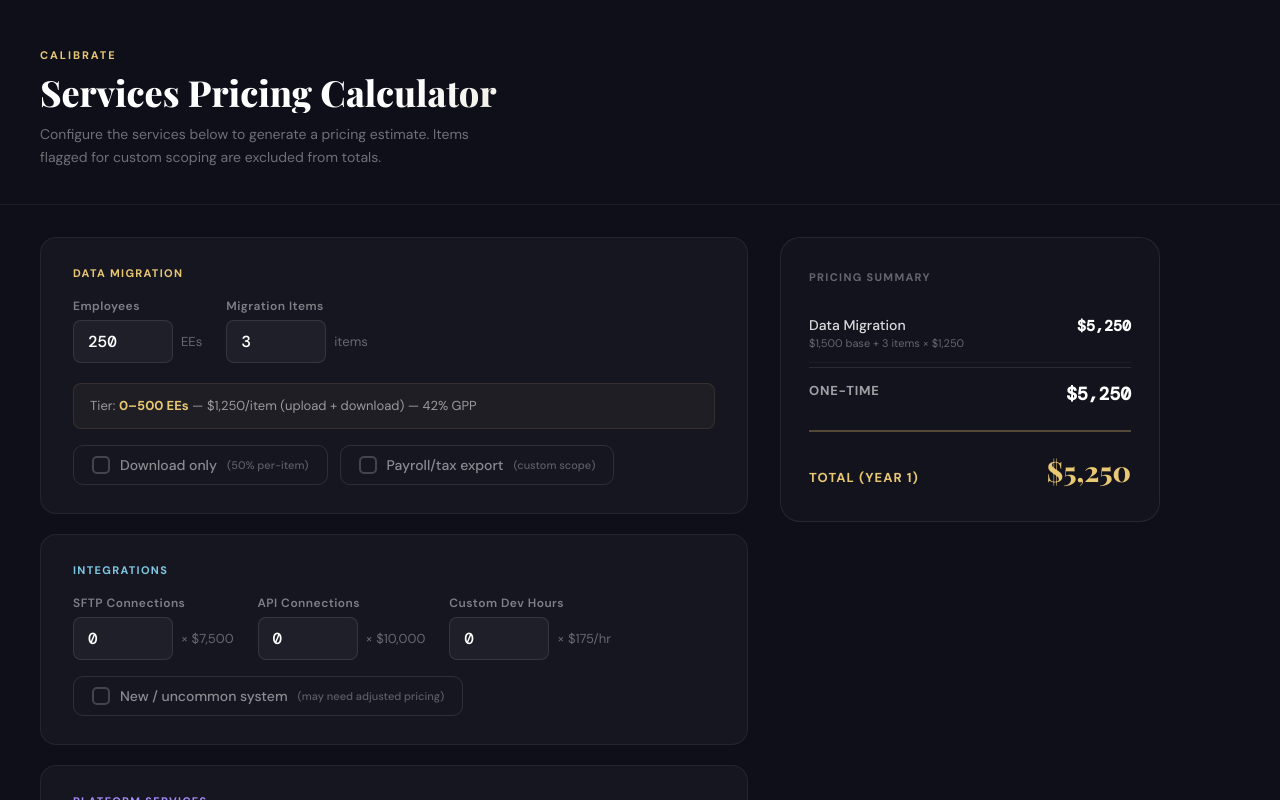
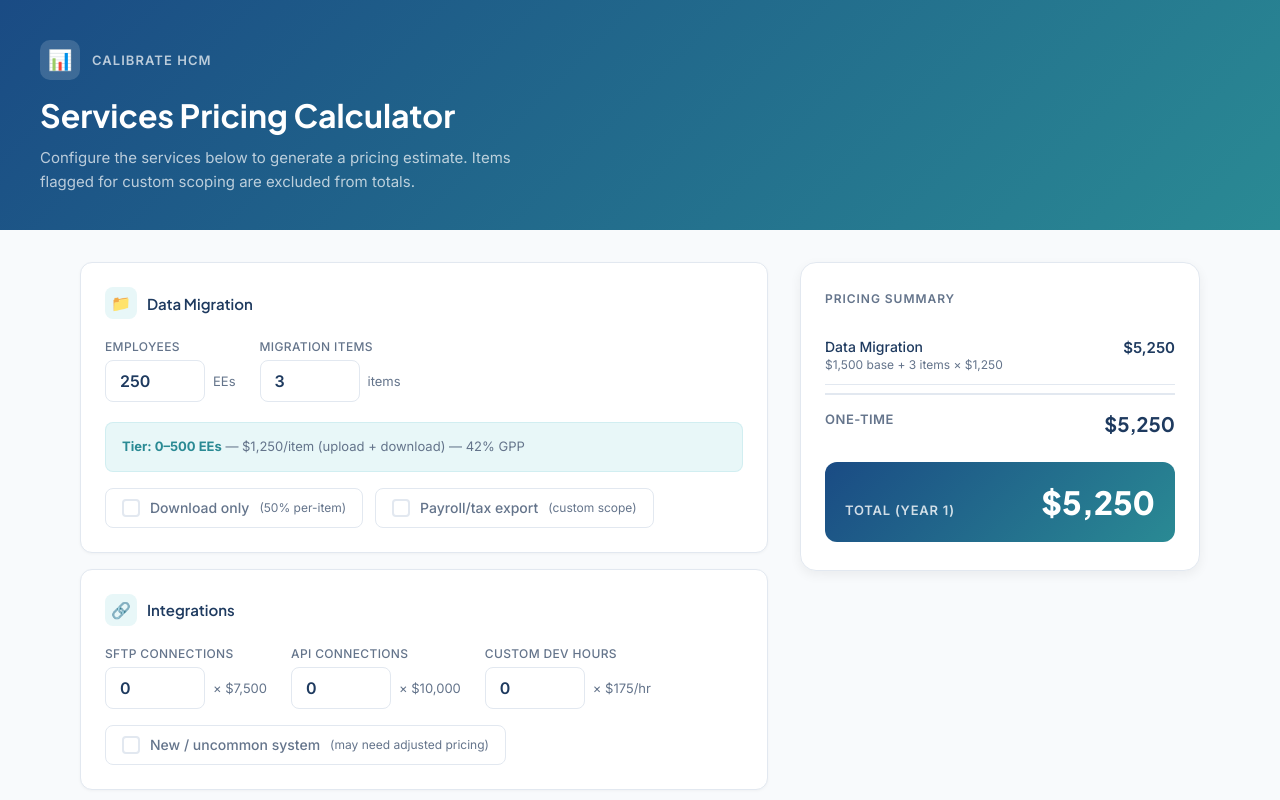
Before and after one commit to myaibotlex-ship-it/calibrate-data-services, a React (Vite) app: page / in a window 1280 px wide. Shown: the top 800 px of the page. Built offline with nearby package versions, Linux system fonts and the light colour scheme.

Commit message:
Update design to match Calibrate HCM branding - light theme with teal/blue

```diff
--- a/src/App.jsx
+++ b/src/App.jsx
@@ -9,6 +9,22 @@ const TIERS = [
 ];
 
 const BASE_FEE = 1500;
+
+// Calibrate Brand Colors
+const colors = {
+  teal: "#3BB4C1",
+  tealLight: "#E8F7F8",
+  tealDark: "#2A8A94",
+  deepBlue: "#1A4B84",
+  deepBlueDark: "#133A68",
+  text: "#1E3A5F",
+  textMuted: "#64748B",
+  border: "#E2E8F0",
+  background: "#FFFFFF",
+  backgroundAlt: "#F8FAFC",
+  warning: "#F59E0B",
+  warningLight: "#FEF3C7",
+};
 
 const fmt = (n) =>
   n.toLocaleString("en-US", {
@@ -25,7 +41,7 @@ function getTier(ee) {
 }
 
 // ─── Animated counter ───
-function AnimNum({ value, prefix = "" }) {
+function AnimNum({ value }) {
   const [display, setDisplay] = useState(value);
   const ref = useRef(null);
 
@@ -45,38 +61,56 @@ function AnimNum({ value, prefix = "" }) {
     return () => cancelAnimationFrame(ref.current);
   }, [value]);
 
-  return (
-    <span>
-      {prefix}
-      {fmtNum(display)}
-    </span>
-  );
+  return <span>{fmtNum(display)}</span>;
 }
 
 // ─── Section wrapper ───
-function Section({ title, children, accent = "#E8C872" }) {
+function Section({ title, children, icon }) {
   return (
     <div
       style={{
-        background: "rgba(255,255,255,0.03)",
-        border: "1px solid rgba(255,255,255,0.06)",
-        borderRadius: 16,
-        padding: "28px 32px",
-        marginBottom: 20,
+        background: colors.background,
+        border: `1px solid ${colors.border}`,
+        borderRadius: 12,
+        padding: "24px",
+        marginBottom: 16,
+        boxShadow: "0 1px 3px rgba(0,0,0,0.04)",
       }}
     >
       <div
         style={{
-          fontSize: 11,
-          fontWeight: 700,
-          letterSpacing: "0.12em",
-          textTransform: "uppercase",
-          color: accent,
-          marginBottom: 18,
-          fontFamily: "'DM Sans', sans-serif",
+          display: "flex",
+          alignItems: "center",
+          gap: 10,
+          marginBottom: 20,
+        }}
+      >
+        {icon && (
+          <span
+            style={{
+              width: 32,
+              height: 32,
+              borderRadius: 8,
+              background: colors.tealLight,
+              display: "flex",
+              alignItems: "center",
+              justifyContent: "center",
+              fontSize: 16,
+            }}
+          >
+            {icon}
+          </span>
+        )}
+        <span
+          style={{
+            fontSize: 15,
+            fontWeight: 600,
+            color: colors.text,
+            fontFamily: "'Plus Jakarta Sans', 'Inter', sans-serif",
           }}
         >
           {title}
+        </span>
       </div>
       {children}
     </div>
@@ -92,42 +126,42 @@ function Toggle({ label, value, onChange, sub }) {
         display: "inline-flex",
         alignItems: "center",
         gap: 10,
-        padding: "10px 18px",
-        borderRadius: 10,
-        border: value
-          ? "1.5px solid #E8C872"
-          : "1.5px solid rgba(255,255,255,0.1)",
-        background: value ? "rgba(232,200,114,0.08)" : "transparent",
-        color: value ? "#E8C872" : "rgba(255,255,255,0.5)",
+        padding: "10px 16px",
+        borderRadius: 8,
+        border: value ? `2px solid ${colors.teal}` : `1px solid ${colors.border}`,
+        background: value ? colors.tealLight : colors.background,
+        color: value ? colors.tealDark : colors.textMuted,
         cursor: "pointer",
         fontSize: 14,
-        fontFamily: "'DM Sans', sans-serif",
+        fontFamily: "'Inter', sans-serif",
         fontWeight: 500,
-        transition: "all 0.2s",
+        transition: "all 0.15s ease",
       }}
     >
       <span
         style={{
           width: 18,
           height: 18,
-          borderRadius: 5,
-          border: value
-            ? "2px solid #E8C872"
-            : "2px solid rgba(255,255,255,0.2)",
-          background: value ? "#E8C872" : "transparent",
+          borderRadius: 4,
+          border: value ? `2px solid ${colors.teal}` : `2px solid ${colors.border}`,
+          background: value ? colors.teal : "transparent",
           display: "flex",
           alignItems: "center",
           justifyContent: "center",
           fontSize: 11,
-          color: "#1A1A2E",
-          fontWeight: 800,
-          transition: "all 0.2s",
+          color: "#fff",
+          fontWeight: 700,
+          transition: "all 0.15s ease",
         }}
       >
         {value ? "✓" : ""}
       </span>
-      <span>{label}</span>
-      {sub && <span style={{ fontSize: 11, opacity: 0.6 }}>{sub}</span>}
+      <span style={{ color: value ? colors.text : colors.textMuted }}>{label}</span>
+      {sub && (
+        <span style={{ fontSize: 12, color: colors.textMuted, fontWeight: 400 }}>
+          {sub}
+        </span>
+      )}
     </button>
   );
 }
@@ -139,10 +173,11 @@ function NumInput({ label, value, onChange, min = 0, max = 99999, suffix = "" })
       <label
         style={{
           fontSize: 12,
-          fontWeight: 600,
-          color: "rgba(255,255,255,0.45)",
-          fontFamily: "'DM Sans', sans-serif",
-          letterSpacing: "0.04em",
+          fontWeight: 500,
+          color: colors.textMuted,
+          fontFamily: "'Inter', sans-serif",
+          textTransform: "uppercase",
+          letterSpacing: "0.03em",
         }}
       >
         {label}
@@ -160,21 +195,20 @@ function NumInput({ label, value, onChange, min = 0, max = 99999, suffix = "" })
             width: 100,
             padding: "10px 14px",
             borderRadius: 8,
-            border: "1.5px solid rgba(255,255,255,0.1)",
-            background: "rgba(255,255,255,0.04)",
-            color: "#fff",
+            border: `1px solid ${colors.border}`,
+            background: colors.background,
+            color: colors.text,
             fontSize: 16,
-            fontFamily: "'DM Mono', monospace",
-            fontWeight: 500,
+            fontFamily: "'Inter', sans-serif",
+            fontWeight: 600,
             outline: "none",
+            transition: "border-color 0.15s ease",
           }}
-          onFocus={(e) => (e.target.style.borderColor = "#E8C872")}
-          onBlur={(e) => (e.target.style.borderColor = "rgba(255,255,255,0.1)")}
+          onFocus={(e) => (e.target.style.borderColor = colors.teal)}
+          onBlur={(e) => (e.target.style.borderColor = colors.border)}
         />
         {suffix && (
-          <span style={{ fontSize: 13, color: "rgba(255,255,255,0.35)" }}>
-            {suffix}
-          </span>
+          <span style={{ fontSize: 13, color: colors.textMuted }}>{suffix}</span>
         )}
       </div>
     </div>
@@ -190,19 +224,15 @@ function LineItem({ label, amount, note, sub }) {
         justifyContent: "space-between",
         alignItems: "flex-start",
         padding: "12px 0",
-        borderBottom: "1px solid rgba(255,255,255,0.04)",
+        borderBottom: `1px solid ${colors.border}`,
       }}
     >
       <div>
-        <div
-          style={{ fontSize: 14, color: "rgba(255,255,255,0.85)", fontWeight: 500 }}
-        >
+        <div style={{ fontSize: 14, color: colors.text, fontWeight: 500 }}>
           {label}
         </div>
         {sub && (
-          <div
-            style={{ fontSize: 11, color: "rgba(255,255,255,0.35)", marginTop: 2 }}
-          >
+          <div style={{ fontSize: 12, color: colors.textMuted, marginTop: 2 }}>
             {sub}
           </div>
         )}
@@ -211,15 +241,17 @@ function LineItem({ label, amount, note, sub }) {
         <div
           style={{
             fontSize: 15,
-            fontFamily: "'DM Mono', monospace",
+            fontFamily: "'Inter', sans-serif",
             fontWeight: 600,
-            color: "#fff",
+            color: colors.text,
           }}
         >
           {amount}
         </div>
         {note && (
-          <div style={{ fontSize: 11, color: "#E8C872", marginTop: 2 }}>{note}</div>
+          <div style={{ fontSize: 11, color: colors.teal, marginTop: 2 }}>
+            {note}
+          </div>
         )}
       </div>
     </div>
@@ -232,22 +264,23 @@ function CustomFlag({ text }) {
     <div
       style={{
         display: "flex",
-        alignItems: "center",
-        gap: 8,
-        padding: "10px 16px",
+        alignItems: "flex-start",
+        gap: 10,
+        padding: "12px 14px",
         borderRadius: 8,
-        background: "rgba(255,152,0,0.08)",
-        border: "1px solid rgba(255,152,0,0.2)",
+        background: colors.warningLight,
+        border: `1px solid ${colors.warning}33`,
         marginTop: 8,
       }}
     >
-      <span style={{ fontSize: 16 }}>⚠</span>
+      <span style={{ fontSize: 14, marginTop: 1 }}>⚠️</span>
       <span
         style={{
-          fontSize: 12,
-          color: "#FFB74D",
+          fontSize: 13,
+          color: "#92400E",
           fontWeight: 500,
-          fontFamily: "'DM Sans', sans-serif",
+          fontFamily: "'Inter', sans-serif",
+          lineHeight: 1.4,
         }}
       >
         {text}
@@ -342,57 +375,82 @@ export default function App() {
     <div
       style={{
         minHeight: "100vh",
-        background: "#0F0F1A",
-        color: "#fff",
-        fontFamily: "'DM Sans', sans-serif",
-        padding: "0 0 60px",
+        background: colors.backgroundAlt,
+        color: colors.text,
+        fontFamily: "'Inter', system-ui, sans-serif",
       }}
     >
       <link
-        href="https://fonts.googleapis.com/css2?family=DM+Sans:wght@400;500;600;700&family=DM+Mono:wght@400;500&family=Playfair+Display:wght@700;800&display=swap"
+        href="https://fonts.googleapis.com/css2?family=Inter:wght@400;500;600;700&family=Plus+Jakarta+Sans:wght@500;600;700;800&display=swap"
         rel="stylesheet"
       />
 
       {/* ─── Header ─── */}
       <div
         style={{
-          padding: "48px 40px 36px",
-          borderBottom: "1px solid rgba(255,255,255,0.06)",
+          background: `linear-gradient(135deg, ${colors.deepBlue} 0%, ${colors.tealDark} 100%)`,
+          padding: "40px 40px 36px",
           marginBottom: 32,
         }}
       >
         <div
           style={{
-            fontSize: 11,
-            fontWeight: 700,
-            letterSpacing: "0.18em",
-            textTransform: "uppercase",
-            color: "#E8C872",
-            marginBottom: 10,
+            maxWidth: 1200,
+            margin: "0 auto",
           }}
         >
-          Calibrate
+          <div
+            style={{
+              display: "flex",
+              alignItems: "center",
+              gap: 12,
+              marginBottom: 16,
+            }}
+          >
+            <div
+              style={{
+                width: 40,
+                height: 40,
+                borderRadius: 10,
+                background: "rgba(255,255,255,0.15)",
+                display: "flex",
+                alignItems: "center",
+                justifyContent: "center",
+                fontSize: 20,
+              }}
+            >
+              📊
+            </div>
+            <span
+              style={{
+                fontSize: 13,
+                fontWeight: 600,
+                letterSpacing: "0.08em",
+                textTransform: "uppercase",
+                color: "rgba(255,255,255,0.7)",
+              }}
+            >
+              Calibrate HCM
+            </span>
           </div>
           <h1
             style={{
-            fontSize: 36,
-            fontFamily: "'Playfair Display', serif",
-            fontWeight: 800,
+              fontSize: 32,
+              fontFamily: "'Plus Jakarta Sans', sans-serif",
+              fontWeight: 700,
               margin: 0,
-            lineHeight: 1.15,
-            background: "linear-gradient(135deg, #fff 30%, rgba(232,200,114,0.7))",
-            WebkitBackgroundClip: "text",
-            WebkitTextFillColor: "transparent",
+              lineHeight: 1.2,
+              color: "#fff",
             }}
           >
             Services Pricing Calculator
           </h1>
           <p
             style={{
-            fontSize: 14,
-            color: "rgba(255,255,255,0.4)",
-            marginTop: 10,
-            maxWidth: 480,
+              fontSize: 15,
+              color: "rgba(255,255,255,0.7)",
+              marginTop: 12,
+              maxWidth: 520,
               lineHeight: 1.6,
             }}
           >
@@ -400,21 +458,23 @@ export default function App() {
             flagged for custom scoping are excluded from totals.
           </p>
         </div>
+      </div>
 
       <div
         style={{
           display: "grid",
-          gridTemplateColumns: "1fr 380px",
+          gridTemplateColumns: "1fr 400px",
           gap: 32,
-          padding: "0 40px",
+          padding: "0 40px 60px",
           maxWidth: 1200,
+          margin: "0 auto",
           alignItems: "start",
         }}
       >
         {/* ─── LEFT: Inputs ─── */}
         <div>
           {/* DATA MIGRATION */}
-          <Section title="Data Migration">
+          <Section title="Data Migration" icon="📁">
             <div
               style={{ display: "flex", gap: 24, flexWrap: "wrap", marginBottom: 20 }}
             >
@@ -434,18 +494,18 @@ export default function App() {
             </div>
             <div
               style={{
-                padding: "12px 16px",
+                padding: "14px 16px",
                 borderRadius: 8,
-                background: "rgba(232,200,114,0.05)",
-                border: "1px solid rgba(232,200,114,0.1)",
+                background: colors.tealLight,
+                border: `1px solid ${colors.teal}22`,
                 fontSize: 13,
-                color: "rgba(255,255,255,0.55)",
+                color: colors.text,
                 marginBottom: 16,
                 lineHeight: 1.5,
               }}
             >
-              Tier: <strong style={{ color: "#E8C872" }}>{tier.label} EEs</strong> —{" "}
-              {fmt(tier.perItem)}/item (upload + download) — {tier.gpp} GPP
+              <strong style={{ color: colors.tealDark }}>Tier: {tier.label} EEs</strong>
+              <span style={{ color: colors.textMuted }}> — {fmt(tier.perItem)}/item (upload + download) — {tier.gpp} GPP</span>
             </div>
             <div style={{ display: "flex", gap: 12, flexWrap: "wrap" }}>
               <Toggle
@@ -464,7 +524,7 @@ export default function App() {
           </Section>
 
           {/* INTEGRATIONS */}
-          <Section title="Integrations" accent="#7EC8E3">
+          <Section title="Integrations" icon="🔗">
             <div
               style={{ display: "flex", gap: 24, flexWrap: "wrap", marginBottom: 16 }}
             >
@@ -498,17 +558,17 @@ export default function App() {
             />
             {totalIntegrations > 0 && (
               <div
-                style={{ fontSize: 12, color: "rgba(255,255,255,0.4)", marginTop: 12 }}
+                style={{ fontSize: 13, color: colors.textMuted, marginTop: 14 }}
               >
-                Maintenance: {totalIntegrations} integration
+                📌 Maintenance: {totalIntegrations} integration
                 {totalIntegrations > 1 ? "s" : ""} × $250/mo ={" "}
-                {fmt(maintenanceCost)}/yr (billed annually, added to recurring)
+                <strong>{fmt(maintenanceCost)}/yr</strong> (billed annually)
               </div>
             )}
           </Section>
 
           {/* PLATFORM SERVICES */}
-          <Section title="Platform Services" accent="#A78BFA">
+          <Section title="Platform Services" icon="☁️">
             <div style={{ display: "flex", gap: 12, flexWrap: "wrap" }}>
               <Toggle
                 label="Data Storage"
@@ -526,7 +586,7 @@ export default function App() {
           </Section>
 
           {/* TECH CONSULTING */}
-          <Section title="Technology Consulting" accent="#4ADE80">
+          <Section title="Technology Consulting" icon="💻">
             <div
               style={{
                 display: "flex",
@@ -551,15 +611,15 @@ export default function App() {
               onChange={setTechImpact}
             />
             {techImpact && techHours < 20 && techHours > 0 && (
-              <div style={{ fontSize: 12, color: "#FFB74D", marginTop: 8 }}>
-                ⚠ IMPACT minimum is 20 hrs/mo — billing will be calculated at 20
+              <div style={{ fontSize: 13, color: colors.warning, marginTop: 10 }}>
+                ⚠️ IMPACT minimum is 20 hrs/mo — billing will be calculated at 20
                 hours.
               </div>
             )}
           </Section>
 
           {/* HR SERVICES */}
-          <Section title="HR Services" accent="#F472B6">
+          <Section title="HR Services" icon="👥">
             <div
               style={{
                 display: "flex",
@@ -598,8 +658,8 @@ export default function App() {
               />
             </div>
             {hrImpact && hrHours < 20 && hrHours > 0 && (
-              <div style={{ fontSize: 12, color: "#FFB74D", marginTop: 8 }}>
-                ⚠ IMPACT minimum is 20 hrs/mo — billing will be calculated at 20
+              <div style={{ fontSize: 13, color: colors.warning, marginTop: 10 }}>
+                ⚠️ IMPACT minimum is 20 hrs/mo — billing will be calculated at 20
                 hours.
               </div>
             )}
@@ -611,19 +671,20 @@ export default function App() {
           style={{
             position: "sticky",
             top: 24,
-            background: "rgba(255,255,255,0.02)",
-            border: "1px solid rgba(255,255,255,0.08)",
-            borderRadius: 20,
-            padding: "32px 28px",
+            background: colors.background,
+            border: `1px solid ${colors.border}`,
+            borderRadius: 16,
+            padding: "28px 24px",
+            boxShadow: "0 4px 12px rgba(0,0,0,0.06)",
           }}
         >
           <div
             style={{
-              fontSize: 11,
-              fontWeight: 700,
-              letterSpacing: "0.12em",
+              fontSize: 12,
+              fontWeight: 600,
+              letterSpacing: "0.08em",
               textTransform: "uppercase",
-              color: "rgba(255,255,255,0.35)",
+              color: colors.textMuted,
               marginBottom: 20,
             }}
           >
@@ -676,28 +737,28 @@ export default function App() {
               style={{
                 display: "flex",
                 justifyContent: "space-between",
-                padding: "14px 0 8px",
-                borderTop: "1px solid rgba(255,255,255,0.1)",
-                marginTop: 4,
+                padding: "16px 0 10px",
+                borderTop: `2px solid ${colors.border}`,
+                marginTop: 8,
               }}
             >
               <span
                 style={{
                   fontSize: 13,
-                  fontWeight: 700,
-                  color: "rgba(255,255,255,0.6)",
+                  fontWeight: 600,
+                  color: colors.textMuted,
                   textTransform: "uppercase",
-                  letterSpacing: "0.06em",
+                  letterSpacing: "0.04em",
                 }}
               >
                 One-Time
               </span>
               <span
                 style={{
-                  fontSize: 18,
-                  fontFamily: "'DM Mono', monospace",
-                  fontWeight: 600,
-                  color: "#fff",
+                  fontSize: 20,
+                  fontFamily: "'Plus Jakarta Sans', sans-serif",
+                  fontWeight: 700,
+                  color: colors.text,
                 }}
               >
                 $<AnimNum value={oneTimeTotal} />
@@ -711,12 +772,12 @@ export default function App() {
               <div style={{ height: 16 }} />
               <div
                 style={{
-                  fontSize: 10,
-                  fontWeight: 700,
-                  letterSpacing: "0.1em",
+                  fontSize: 11,
+                  fontWeight: 600,
+                  letterSpacing: "0.08em",
                   textTransform: "uppercase",
-                  color: "rgba(255,255,255,0.25)",
-                  marginBottom: 8,
+                  color: colors.textMuted,
+                  marginBottom: 10,
                 }}
               >
                 Annual Recurring
@@ -749,31 +810,31 @@ export default function App() {
                 style={{
                   display: "flex",
                   justifyContent: "space-between",
-                  padding: "14px 0 8px",
-                  borderTop: "1px solid rgba(255,255,255,0.1)",
+                  padding: "16px 0 10px",
+                  borderTop: `2px solid ${colors.border}`,
                 }}
               >
                 <span
                   style={{
                     fontSize: 13,
-                    fontWeight: 700,
-                    color: "rgba(255,255,255,0.6)",
+                    fontWeight: 600,
+                    color: colors.textMuted,
                     textTransform: "uppercase",
-                    letterSpacing: "0.06em",
+                    letterSpacing: "0.04em",
                   }}
                 >
                   Annual
                 </span>
                 <span
                   style={{
-                    fontSize: 18,
-                    fontFamily: "'DM Mono', monospace",
-                    fontWeight: 600,
-                    color: "#7EC8E3",
+                    fontSize: 20,
+                    fontFamily: "'Plus Jakarta Sans', sans-serif",
+                    fontWeight: 700,
+                    color: colors.teal,
                   }}
                 >
                   $<AnimNum value={annualRecurring} />
-                  <span style={{ fontSize: 11, color: "rgba(255,255,255,0.35)" }}>
+                  <span style={{ fontSize: 13, color: colors.textMuted, fontWeight: 500 }}>
                     /yr
                   </span>
                 </span>
@@ -785,8 +846,9 @@ export default function App() {
           <div
             style={{
               marginTop: 16,
-              padding: "20px 0 0",
-              borderTop: "2px solid rgba(232,200,114,0.3)",
+              padding: "20px",
+              borderRadius: 12,
+              background: `linear-gradient(135deg, ${colors.deepBlue} 0%, ${colors.tealDark} 100%)`,
             }}
           >
             <div
@@ -799,20 +861,20 @@ export default function App() {
               <span
                 style={{
                   fontSize: 13,
-                  fontWeight: 700,
-                  color: "#E8C872",
+                  fontWeight: 600,
+                  color: "rgba(255,255,255,0.8)",
                   textTransform: "uppercase",
-                  letterSpacing: "0.08em",
+                  letterSpacing: "0.06em",
                 }}
               >
                 Total (Year 1)
               </span>
               <span
                 style={{
-                  fontSize: 28,
-                  fontFamily: "'Playfair Display', serif",
+                  fontSize: 32,
+                  fontFamily: "'Plus Jakarta Sans', sans-serif",
                   fontWeight: 800,
-                  color: "#E8C872",
+                  color: "#fff",
                 }}
               >
                 $<AnimNum value={grandTotal} />
@@ -821,10 +883,10 @@ export default function App() {
             {annualRecurring > 0 && oneTimeTotal > 0 && (
               <div
                 style={{
-                  fontSize: 11,
-                  color: "rgba(255,255,255,0.3)",
+                  fontSize: 12,
+                  color: "rgba(255,255,255,0.6)",
                   textAlign: "right",
-                  marginTop: 4,
+                  marginTop: 6,
                 }}
               >
                 {fmt(oneTimeTotal)} one-time + {fmt(annualRecurring)}/yr recurring
@@ -837,11 +899,11 @@ export default function App() {
             <div style={{ marginTop: 20 }}>
               <div
                 style={{
-                  fontSize: 10,
-                  fontWeight: 700,
-                  letterSpacing: "0.1em",
+                  fontSize: 11,
+                  fontWeight: 600,
+                  letterSpacing: "0.08em",
                   textTransform: "uppercase",
-                  color: "rgba(255,152,0,0.6)",
+                  color: colors.warning,
                   marginBottom: 8,
                 }}
               >
@@ -858,7 +920,7 @@ export default function App() {
               style={{
                 textAlign: "center",
                 padding: "40px 0",
-                color: "rgba(255,255,255,0.2)",
+                color: colors.textMuted,
                 fontSize: 14,
               }}
             >
--- a/src/index.css
+++ b/src/index.css
@@ -6,7 +6,7 @@
 
 body {
   margin: 0;
-  background: #0F0F1A;
+  background: #F8FAFC;
   -webkit-font-smoothing: antialiased;
   -moz-osx-font-smoothing: grayscale;
 }
@@ -21,8 +21,19 @@ input[type=number] {
   -moz-appearance: textfield;
 }
 
+/* Mobile responsive */
 @media (max-width: 900px) {
-  body > div > div:last-child {
+  #root > div > div:nth-child(2) {
     grid-template-columns: 1fr !important;
+    padding: 0 20px 40px !important;
+  }
+
+  #root > div > div:first-child {
+    padding: 32px 20px 28px !important;
+  }
+
+  #root > div > div:nth-child(2) > div:last-child {
+    position: relative !important;
+    top: 0 !important;
   }
 }
```
Also changed, not shown: 1 other file (tests, documents, lock files or other folders). Lines whose indentation alone changed are shown as unchanged.
